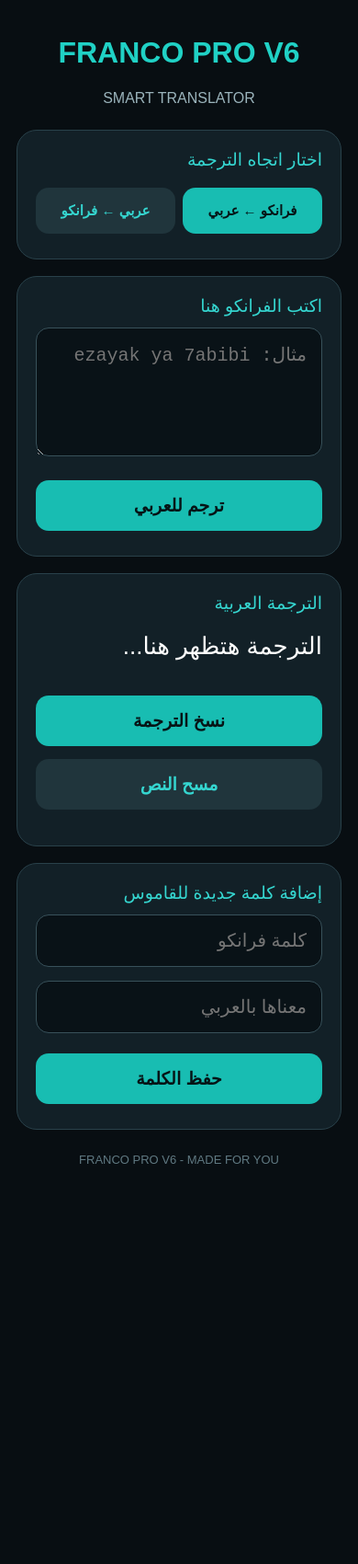
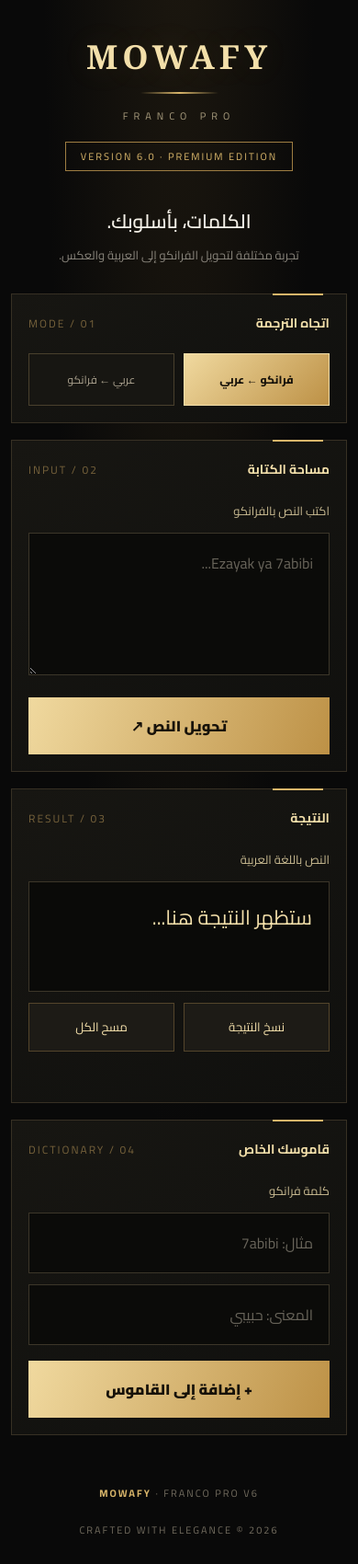
Before and after one commit to yassinahmed7832-cpu/franko_mowafy-fawzy, a plain HTML site: page index.html in a window 390 px wide. Shown: the whole page at 92% size. Before the commit the page ends 1311 px from the top, so only its background shows below. Drawn offline with Linux system fonts and the light colour scheme.

Commit message:
Update index.html

```diff
--- a/index.html
+++ b/index.html
@@ -4,124 +4,285 @@
 <head>
 <meta charset="UTF-8">
 <meta name="viewport" content="width=device-width, initial-scale=1">
-
-<meta name="google-site-verification" content="o0NdwSYvTfj9_u3r9lhDtEvmmGWwJUzsNocl1-WVVBo" />
-
-<meta name="description" content="FRANCO PRO - ترجمة الفرانكو إلى العربية والعربية إلى فرانكو بسهولة">
-<meta name="theme-color" content="#080e12">
-
-<title>FRANCO PRO V6</title>
+<meta name="google-site-verification" content="o0NdwSYvTfj9_u3r9lhDtEvmmGWwJUzsNocl1-WVVBo">
+<meta name="description" content="MOWAFY FRANCO PRO V6 - تجربة احترافية لترجمة الفرانكو والعربية.">
+<meta name="theme-color" content="#090909">
+<title>MOWAFY | FRANCO PRO V6</title>
 
 <style>
+@import url('https://fonts.googleapis.com/css2?family=Cairo:wght@400;500;600;700;800;900&display=swap');
+
+:root{
+ --gold:#d8b56a;
+ --gold2:#f3dfaa;
+ --black:#090909;
+ --panel:#11110f;
+ --muted:#89857c;
+ --line:#373024;
+}
+
 *{box-sizing:border-box}
 
 body{
  margin:0;
- padding:18px;
- background:#080e12;
- color:white;
- font-family:Arial,sans-serif;
+ min-height:100vh;
+ background:
+ radial-gradient(ellipse at 50% -20%,#49391d55,transparent 55%),
+ #090909;
+ color:#f5f1e8;
+ font-family:'Cairo',Arial,sans-serif;
+ padding:25px 16px;
 }
 
 .container{
- max-width:650px;
+ max-width:850px;
  margin:auto;
 }
 
-h1{
+header{
  text-align:center;
- color:#20d1c5;
- font-size:32px;
+ padding:35px 10px 45px;
 }
 
-.sub{
+.brand{
+ font-family:Georgia,serif;
+ font-size:45px;
+ font-weight:bold;
+ letter-spacing:5px;
+ color:var(--gold2);
+ text-shadow:0 0 35px #d8b56a22;
+}
+
+.brand-line{
+ width:85px;
+ height:2px;
+ background:linear-gradient(90deg,transparent,var(--gold),transparent);
+ margin:14px auto;
+}
+
+.subtitle{
+ font-size:11px;
+ letter-spacing:6px;
+ color:#a79b7d;
+}
+
+.version{
+ display:inline-block;
+ margin-top:18px;
+ padding:5px 16px;
+ border:1px solid #9e7d42;
+ color:var(--gold);
+ font-size:11px;
+ letter-spacing:2px;
+}
+
+.intro{
  text-align:center;
- color:#9bb4bc;
- margin-bottom:25px;
+ margin-bottom:30px;
+}
+
+.intro h2{
+ font-size:25px;
+ margin:0 0 5px;
+ font-weight:600;
+}
+
+.intro p{
+ color:var(--muted);
+ font-size:13px;
+ margin:0;
 }
 
 .card{
- background:#122027;
- border:1px solid #29414a;
- border-radius:22px;
- padding:20px;
- margin:18px 0;
+ background:linear-gradient(145deg,#171612,#10100e);
+ border:1px solid var(--line);
+ padding:25px;
+ margin-bottom:18px;
+ position:relative;
+}
+
+.card:before{
+ content:"";
+ position:absolute;
+ top:-1px;
+ right:25px;
+ width:55px;
+ height:2px;
+ background:var(--gold);
+}
+
+.section-head{
+ display:flex;
+ align-items:center;
+ justify-content:space-between;
+ margin-bottom:20px;
+}
+
+.section-title{
+ color:var(--gold2);
+ font-size:14px;
+ font-weight:700;
+}
+
+.section-number{
+ color:#75613b;
+ font-size:12px;
+ letter-spacing:2px;
+}
+
+.directions{
+ display:grid;
+ grid-template-columns:1fr 1fr;
+ gap:10px;
+}
+
+.direction{
+ background:#171612;
+ border:1px solid #49402d;
+ color:#aaa18e;
+ padding:16px 8px;
+ font-family:inherit;
+ font-size:14px;
+ cursor:pointer;
+ transition:.25s;
+}
+
+.direction.active{
+ background:linear-gradient(135deg,#f0d99f,#bd9146);
+ color:#17120a;
+ border-color:var(--gold2);
+ font-weight:800;
 }
 
 label{
  display:block;
- color:#35d6d0;
+ font-size:13px;
+ color:#c7b990;
  margin-bottom:12px;
- font-size:19px;
 }
 
 textarea,input{
  width:100%;
- background:#091217;
- color:white;
- border:1px solid #38515a;
- border-radius:14px;
- padding:16px;
- font-size:20px;
+ background:#0b0b09;
+ border:1px solid #3c3629;
+ color:#f7f0e0;
+ padding:17px;
+ font-size:16px;
+ font-family:inherit;
+ outline:none;
+ border-radius:0;
  margin-bottom:15px;
+ transition:.2s;
 }
 
 textarea{
- height:140px;
+ height:155px;
  resize:vertical;
+ line-height:1.9;
 }
 
-button{
+textarea:focus,input:focus{
+ border-color:var(--gold);
+ box-shadow:0 0 15px #d8b56a12;
+}
+
+textarea::placeholder,input::placeholder{
+ color:#68645a;
+}
+
+.main-btn{
  width:100%;
  padding:16px;
- border:0;
- border-radius:14px;
- background:#18bdb2;
- color:#061416;
- font-size:19px;
- font-weight:bold;
- margin:7px 0;
+ background:linear-gradient(110deg,#f0d99f,#bd9146);
+ color:#17120a;
+ font-family:inherit;
+ font-size:16px;
+ font-weight:900;
+ border:none;
+ cursor:pointer;
+ transition:.2s;
+}
+
+.main-btn:hover{
+ filter:brightness(1.12);
+ box-shadow:0 5px 25px #d8b56a22;
+}
+
+.result-box{
+ min-height:120px;
+ background:#0a0a08;
+ border:1px solid #3c3629;
+ padding:18px;
+ color:var(--gold2);
+ font-size:22px;
+ line-height:1.9;
+ overflow-wrap:anywhere;
+}
+
+.actions{
+ display:grid;
+ grid-template-columns:1fr 1fr;
+ gap:10px;
+ margin-top:12px;
+}
+
+.secondary{
+ padding:13px;
+ background:#1d1b16;
+ border:1px solid #54452b;
+ color:var(--gold2);
+ font-family:inherit;
  cursor:pointer;
 }
 
-.secondary{
- background:#20353c;
- color:#35d6d0;
-}
-
-.directions{
- display:flex;
- gap:8px;
-}
-
-.directions button{
- font-size:15px;
- flex:1;
-}
-
-.directions .active{
- background:#18bdb2;
- color:#061416;
-}
-
-#result{
- font-size:26px;
- min-height:70px;
- line-height:1.8;
- overflow-wrap:anywhere;
+.secondary:hover{
+ background:#292317;
 }
 
 #status{
+ min-height:25px;
  text-align:center;
- color:#38d6b4;
+ color:var(--gold);
+ font-size:13px;
  margin-top:12px;
 }
 
-.footer{
+.dictionary{
+ display:grid;
+ grid-template-columns:1fr 1fr;
+ gap:12px;
+}
+
+.dictionary input{
+ margin:0;
+}
+
+.dictionary .main-btn{
+ grid-column:1/-1;
+ margin-top:5px;
+}
+
+footer{
  text-align:center;
- color:#607982;
- font-size:13px;
- margin:25px;
+ padding:35px 10px 15px;
+ color:#716b5e;
+ font-size:11px;
+ letter-spacing:2px;
+}
+
+footer strong{
+ color:var(--gold);
+}
+
+@media(max-width:500px){
+ body{padding:12px}
+ header{padding:25px 5px 35px}
+ .brand{font-size:36px}
+ .intro h2{font-size:21px}
+ .card{padding:18px}
+ .directions button{font-size:12px}
+ .dictionary{grid-template-columns:1fr}
+ .dictionary .main-btn{grid-column:auto}
 }
 </style>
 </head>
@@ -129,150 +290,147 @@ button{
 <body>
 <div class="container">
 
-<h1>FRANCO PRO V6</h1>
-<div class="sub">SMART TRANSLATOR</div>
+<header>
+ <div class="brand">MOWAFY</div>
+ <div class="brand-line"></div>
+ <div class="subtitle">FRANCO PRO</div>
+ <div class="version">VERSION 6.0 · PREMIUM EDITION</div>
+</header>
+
+<div class="intro">
+ <h2>الكلمات، بأسلوبك.</h2>
+ <p>تجربة مختلفة لتحويل الفرانكو إلى العربية والعكس.</p>
+</div>
 
 <div class="card">
-<label>اختار اتجاه الترجمة</label>
+ <div class="section-head">
+  <div class="section-title">اتجاه الترجمة</div>
+  <div class="section-number">01 / MODE</div>
+ </div>
 
  <div class="directions">
-<button id="toArabic" class="active">فرانكو ← عربي</button>
-<button id="toFranco" class="secondary">عربي ← فرانكو</button>
+  <button class="direction active" id="toArabic">فرانكو ← عربي</button>
+  <button class="direction" id="toFranco">عربي ← فرانكو</button>
  </div>
 </div>
 
 <div class="card">
-<label id="sourceLabel">اكتب الفرانكو هنا</label>
+ <div class="section-head">
+  <div class="section-title">مساحة الكتابة</div>
+  <div class="section-number">02 / INPUT</div>
+ </div>
 
-<textarea id="source" placeholder="مثال: ezayak ya 7abibi"></textarea>
-
-<button id="translate">ترجم للعربي</button>
+ <label id="sourceLabel">اكتب النص بالفرانكو</label>
+ <textarea id="source" placeholder="Ezayak ya 7abibi..."></textarea>
+ <button class="main-btn" id="translate">تحويل النص ↗</button>
 </div>
 
 <div class="card">
-<label id="resultLabel">الترجمة العربية</label>
+ <div class="section-head">
+  <div class="section-title">النتيجة</div>
+  <div class="section-number">03 / RESULT</div>
+ </div>
 
-<div id="result">الترجمة هتظهر هنا...</div>
+ <label id="resultLabel">النص باللغة العربية</label>
+ <div class="result-box" id="result">ستظهر النتيجة هنا...</div>
 
-<button id="copy">نسخ الترجمة</button>
-<button id="clear" class="secondary">مسح النص</button>
-
+ <div class="actions">
+  <button class="secondary" id="copy">نسخ النتيجة</button>
+  <button class="secondary" id="clear">مسح الكل</button>
+ </div>
  <div id="status"></div>
 </div>
 
 <div class="card">
-<label>إضافة كلمة جديدة للقاموس</label>
-
-<input id="word" placeholder="كلمة فرانكو">
-<input id="meaning" placeholder="معناها بالعربي">
-
-<button id="save">حفظ الكلمة</button>
+ <div class="section-head">
+  <div class="section-title">قاموسك الخاص</div>
+  <div class="section-number">04 / DICTIONARY</div>
  </div>
 
-<div class="footer">
-FRANCO PRO V6 - MADE FOR YOU
+ <label>كلمة فرانكو</label>
+ <div class="dictionary">
+  <input id="word" placeholder="مثال: 7abibi">
+  <input id="meaning" placeholder="المعنى: حبيبي">
+  <button class="main-btn" id="save">+ إضافة إلى القاموس</button>
  </div>
+</div>
+
+<footer>
+ <strong>MOWAFY</strong> · FRANCO PRO V6
+ <br><br>
+ CRAFTED WITH ELEGANCE © 2026
+</footer>
 
 </div>
 
 <script>
-const dict = {
-"ezayak":"إزيك",
-"ezayek":"إزيك",
-"ezzayak":"إزيك",
-"ya":"يا",
-"7abibi":"حبيبي",
-"7abibti":"حبيبتي",
-"ana":"أنا",
-"enta":"أنت",
-"enty":"أنتي",
-"a5oya":"أخويا",
-"akhoya":"أخويا",
-"gamdan":"جامد",
-"game":"جيم",
-"el":"ال",
-"3ayez":"عايز",
-"3ayza":"عايزة",
-"aroo7":"أروح",
-"bokra":"بكرة",
-"mashy":"ماشي",
-"tamam":"تمام",
-"7elw":"حلو",
-"kwayes":"كويس",
-"habibi":"حبيبي",
-"sabah":"صباح",
-"masa":"مساء",
-"noor":"نور",
-"allah":"الله",
-"7amdullah":"الحمد لله",
-"shokran":"شكرا",
-"3afwan":"عفوا",
-"mesh":"مش",
-"la2":"لأ",
-"ah":"آه",
-"aywa":"أيوه",
-"bas":"بس",
-"leh":"ليه",
-"emta":"إمتى",
-"feen":"فين",
-"meen":"مين",
-"eh":"إيه",
-"da":"ده",
-"di":"دي",
-"enta 3amel eh":"أنت عامل إيه",
+const dict={
+"ezayak":"إزيك","ezayek":"إزيك",
+"ezzayak":"إزيك","ya":"يا",
+"7abibi":"حبيبي","7abibti":"حبيبتي",
+"habibi":"حبيبي","ana":"أنا",
+"enta":"أنت","enty":"أنتي",
+"a5oya":"أخويا","akhoya":"أخويا",
+"gamdan":"جامد","game":"جيم",
+"el":"ال","3ayez":"عايز",
+"3ayza":"عايزة","aroo7":"أروح",
+"bokra":"بكرة","mashy":"ماشي",
+"tamam":"تمام","7elw":"حلو",
+"kwayes":"كويس","sabah":"صباح",
+"masa":"مساء","noor":"نور",
+"allah":"الله","7amdullah":"الحمد لله",
+"shokran":"شكرا","3afwan":"عفوا",
+"mesh":"مش","la2":"لأ","ah":"آه",
+"aywa":"أيوه","bas":"بس","leh":"ليه",
+"emta":"إمتى","feen":"فين","meen":"مين",
+"eh":"إيه","da":"ده","di":"دي",
+"5alas":"خلاص","3adi":"عادي",
+"7aga":"حاجة","ma3lesh":"معلش",
+"3ashan":"عشان","delwa2ty":"دلوقتي",
+"bardo":"برضه","7ader":"حاضر",
+"mabrook":"مبروك","7ob":"حب",
+"3omri":"عمري","ya3ni":"يعني",
+"kteer":"كتير","awii":"أوي",
+"3amel":"عامل","3amla":"عاملة",
+"b7ebak":"بحبك","b7ebek":"بحبك",
+"yalla":"يلا","eshta":"اشطا",
+"w7shtny":"وحشتني","m3ak":"معاك",
+"m3aki":"معاكي","momken":"ممكن",
+"lazem":"لازم","ta3ala":"تعالى",
+"estana":"استنى","3andy":"عندي",
+"3andak":"عندك","inshallah":"إن شاء الله",
+"inchallah":"إن شاء الله","good":"جيد",
+"hello":"مرحبا","hi":"هاي",
+"sorry":"آسف","please":"من فضلك",
+"ok":"أوكي","okay":"أوكي",
 "ana tamam":"أنا تمام",
 "ana 3ayez":"أنا عايز",
 "ana 3ayza":"أنا عايزة",
-"5alas":"خلاص",
-"3adi":"عادي",
-"7aga":"حاجة",
-"ma3lesh":"معلش",
-"3ashan":"عشان",
-"delwa2ty":"دلوقتي",
-"bardo":"برضه",
 "enta fein":"أنت فين",
-"7ader":"حاضر",
-"mabrook":"مبروك",
-"7ob":"حب",
-"3omri":"عمري",
-"ya3ni":"يعني",
-"kteer":"كتير",
-"awii":"أوي",
-"3amel":"عامل",
-"3amla":"عاملة",
-"b7ebak":"بحبك",
-"b7ebek":"بحبك",
-"yalla":"يلا",
-"eshta":"اشطا",
-"w7shtny":"وحشتني",
-"m3ak":"معاك",
-"m3aki":"معاكي"
+"enta 3amel eh":"أنت عامل إيه",
+"3amel eh":"عامل إيه",
+"ana ba7ebak":"أنا بحبك",
+"ya ro7y":"يا روحي",
+"7ayaty":"حياتي"
 };
 
 try{
- Object.assign(
-  dict,
-  JSON.parse(localStorage.getItem("franco_words")||"{}")
- );
+Object.assign(dict,JSON.parse(localStorage.getItem("franco_words")||"{}"));
 }catch(e){}
 
 const $=id=>document.getElementById(id);
-
 let mode="ar";
 
 function convertWord(w){
 let key=w.toLowerCase();
+if(dict[key])return dict[key];
 
- if(dict[key]) return dict[key];
-
- let s=key
- .replace(/sh/g,"ش")
+let s=key.replace(/sh/g,"ش")
 .replace(/kh/g,"خ")
 .replace(/gh/g,"غ")
 .replace(/th/g,"ث")
 .replace(/dh/g,"ذ")
- .replace(/ch/g,"تش")
- .replace(/ph/g,"ف");
+.replace(/ch/g,"تش");
 
 const chars={
 "2":"ء","3":"ع","5":"خ","6":"ط",
@@ -291,15 +449,10 @@ function convertWord(w){
 
 function translateToArabic(text){
 let key=text.toLowerCase().trim();
-
- if(dict[key]) return dict[key];
+if(dict[key])return dict[key];
 
 return text.split(/([A-Za-z0-9]+)/g)
- .map(part=>
-  /^[A-Za-z0-9]+$/.test(part)
-  ?convertWord(part)
-  :part
- )
+.map(part=>/^[A-Za-z0-9]+$/.test(part)?convertWord(part):part)
 .join("");
 }
 
@@ -307,15 +460,7 @@ function translateToFranco(text){
 let reverse={};
 
 for(let key in dict){
-  let meaning=dict[key].trim();
-
-  if(!reverse[meaning]){
-   reverse[meaning]=key;
-  }
- }
-
- if(reverse[text.trim()]){
-  return reverse[text.trim()];
+if(!reverse[dict[key]])reverse[dict[key]]=key;
 }
 
 const chars={
@@ -327,28 +472,21 @@ function translateToFranco(text){
 "ع":"3","غ":"8","ف":"f","ق":"2",
 "ك":"k","ل":"l","م":"m","ن":"n",
 "ه":"h","و":"w","ي":"y","ى":"a",
- "ة":"a","ء":"2","ؤ":"2","ئ":"2",
- "چ":"ch"
+"ة":"a","ء":"2","ؤ":"2","ئ":"2"
 };
 
 return text.split(/(\s+|[،,.!?؟]+)/g)
 .map(part=>{
-  if(reverse[part.trim()]){
-   return reverse[part.trim()];
-  }
-
-  return part.split("")
-  .map(c=>chars[c]??c)
-  .join("");
- })
- .join("");
+if(reverse[part.trim()])return reverse[part.trim()];
+return part.split("").map(c=>chars[c]??c).join("");
+}).join("");
 }
 
 function translate(){
 let text=$("source").value.trim();
 
 if(!text){
-  $("status").textContent="اكتب النص الأول";
+$("status").textContent="اكتب النص أولا";
 return;
 }
 
@@ -357,61 +495,55 @@ function translate(){
 :translateToFranco(text);
 
 $("result").textContent=result;
- $("status").textContent="تمت الترجمة بنجاح ✓";
+$("status").textContent="تم التحويل بنجاح ✓";
 }
 
 function changeMode(m){
 mode=m;
 
- $("toArabic").className=
- m==="ar"?"active":"secondary";
-
- $("toFranco").className=
- m==="fr"?"active":"secondary";
+$("toArabic").classList.toggle("active",m==="ar");
+$("toFranco").classList.toggle("active",m==="fr");
 
 $("sourceLabel").textContent=
- m==="ar"?"اكتب الفرانكو هنا":"اكتب العربي هنا";
+m==="ar"?"اكتب النص بالفرانكو":"اكتب النص بالعربي";
 
 $("resultLabel").textContent=
- m==="ar"?"الترجمة العربية":"الترجمة فرانكو";
+m==="ar"?"النص باللغة العربية":"النص بالفرانكو";
 
 $("source").placeholder=
- m==="ar"
- ?"مثال: ezayak ya 7abibi"
- :"مثال: إزيك يا حبيبي";
+m==="ar"?"Ezayak ya 7abibi...":"إزيك يا حبيبي...";
 
 $("translate").textContent=
- m==="ar"?"ترجم للعربي":"ترجم للفرانكو";
+m==="ar"?"تحويل النص ↗":"Convert to Franco ↗";
 
- $("result").textContent="الترجمة هتظهر هنا...";
 $("source").value="";
+$("result").textContent="ستظهر النتيجة هنا...";
 $("status").textContent="";
 }
 
 $("toArabic").onclick=()=>changeMode("ar");
 $("toFranco").onclick=()=>changeMode("fr");
-
 $("translate").onclick=translate;
 
 $("copy").onclick=async()=>{
 let text=$("result").textContent;
 
- if(text==="الترجمة هتظهر هنا..."){
-  $("status").textContent="مفيش ترجمة لنسخها";
+if(text==="ستظهر النتيجة هنا..."){
+$("status").textContent="لا توجد نتيجة لنسخها";
 return;
 }
 
 try{
 await navigator.clipboard.writeText(text);
-  $("status").textContent="تم النسخ بنجاح ✓";
+$("status").textContent="تم نسخ النص بنجاح ✓";
 }catch(e){
-  $("status").textContent="حدد النص وانسخه يدويا";
+$("status").textContent="انسخ النص يدويا";
 }
 };
 
 $("clear").onclick=()=>{
 $("source").value="";
- $("result").textContent="الترجمة هتظهر هنا...";
+$("result").textContent="ستظهر النتيجة هنا...";
 $("status").textContent="";
 };
 
@@ -426,15 +558,14 @@ $("save").onclick=()=>{
 
 dict[w]=m;
 
- localStorage.setItem(
-  "franco_words",
-  JSON.stringify(dict)
- );
-
- $("status").textContent="تم حفظ الكلمة بنجاح ✓";
-
+try{
+localStorage.setItem("franco_words",JSON.stringify(dict));
+$("status").textContent="تمت إضافة الكلمة بنجاح ✓";
 $("word").value="";
 $("meaning").value="";
+}catch(e){
+$("status").textContent="تعذر حفظ الكلمة";
+}
 };
 </script>
 
```
Lines whose indentation alone changed are shown as unchanged.
